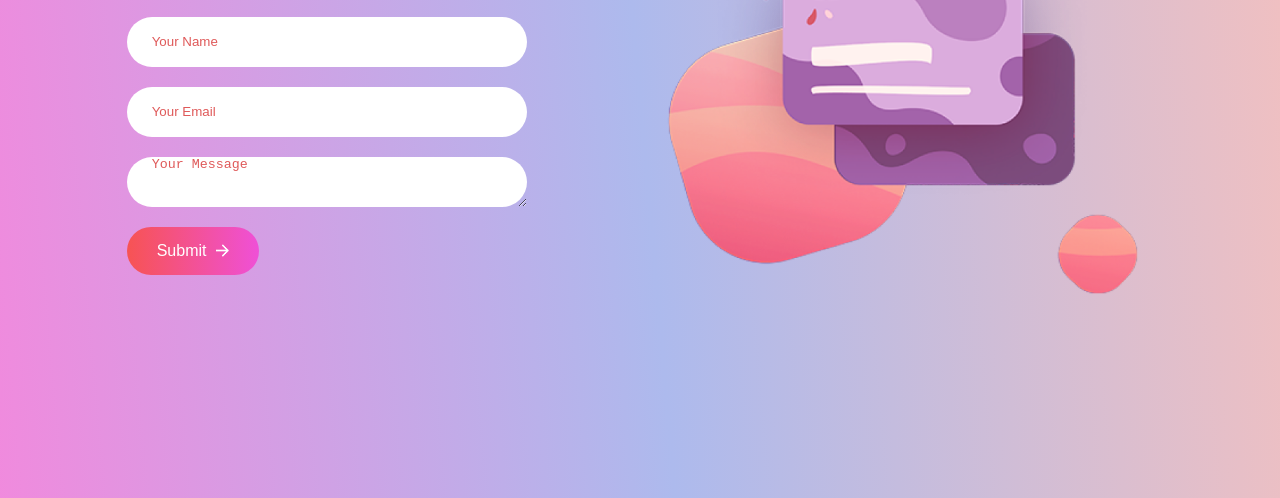
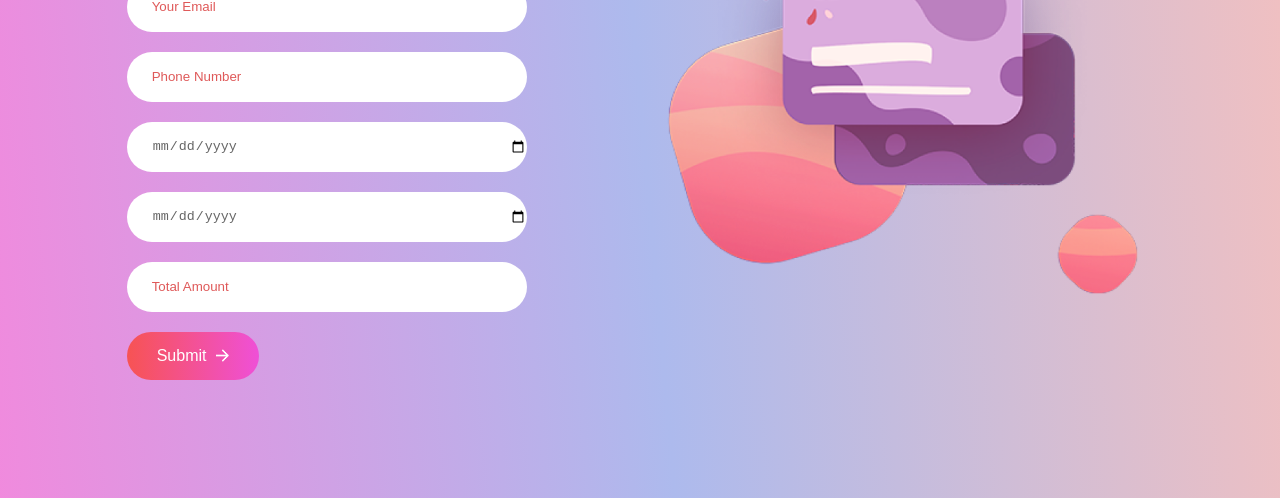
Before and after one commit to Code2With-Pratik/my-contact-form, a plain HTML site: page index.html in a window 1280 px wide. Shown: the part 302-800 px from the top of the page. Drawn offline with Linux system fonts and the light colour scheme.

Commit message:
New input fields are added

```diff
--- a/index.html
+++ b/index.html
@@ -15,9 +15,19 @@
                     <hr>
                 </div>
                 <input type="hidden" name="access_key" value="64f45ab5-d807-491d-aff4-5ff2af33c285">
+
                 <input type="text" name="name" placeholder="Your Name" class="contact-inputs" required>
+
                 <input type="email" name="email" placeholder="Your Email" class="contact-inputs" required>
-                <textarea name="message" placeholder="Your Message" class="contact-inputs" required></textarea>
+
+                <input type="number" name="number" placeholder="Phone Number" class="contact-inputs" required oninput="if(this.value.length > 10) this.value = this.value.slice(0, 10);">
+
+                <input type="date" name="checkin" placeholder="Check-In" class="contact-inputs" required>
+
+                <input type="date" name="checkout" placeholder="Check-Out" class="contact-inputs" required>
+
+                <input type="number" name="totalamount" placeholder="Total Amount" class="contact-inputs" required>
+
                 <button type="submit">Submit <img src="assets/arrow_icon.png" alt=""></button>
             </form>
             <div class="contact-right">
```
